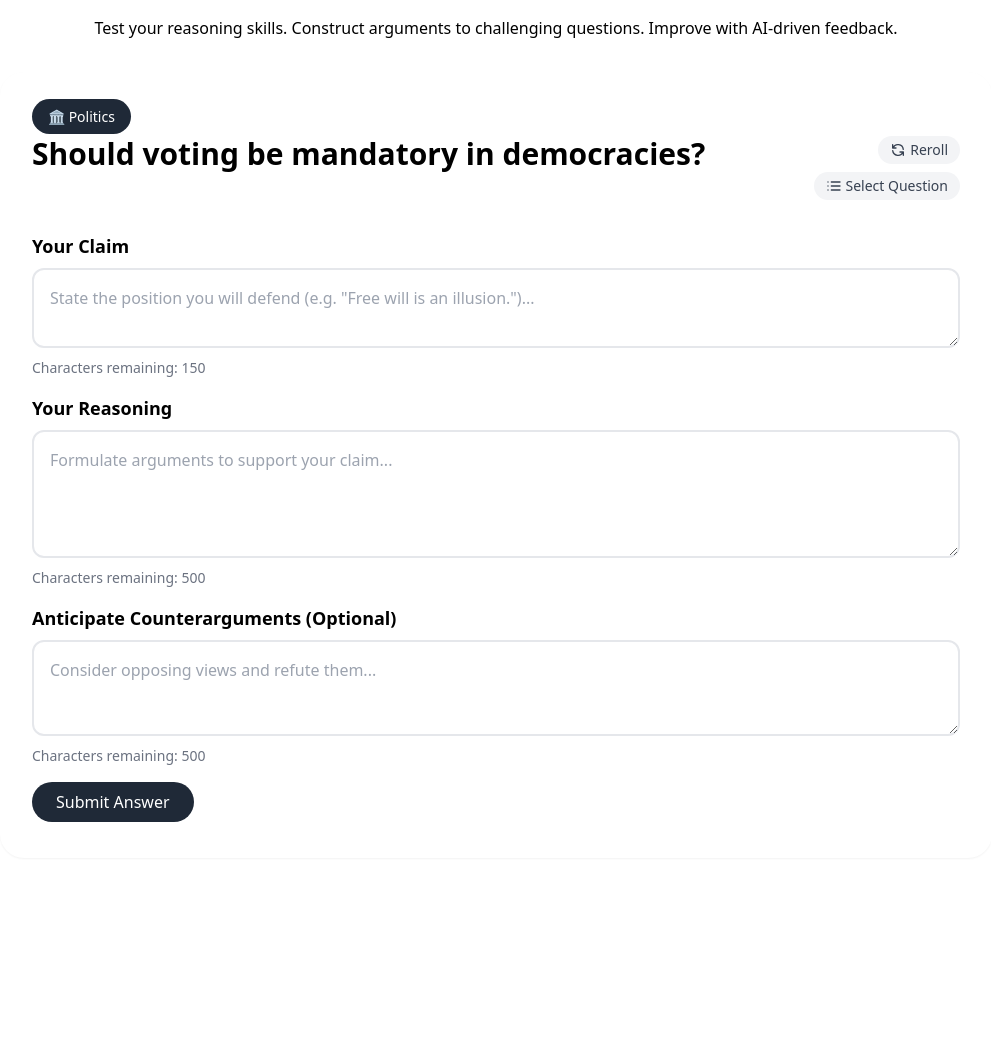
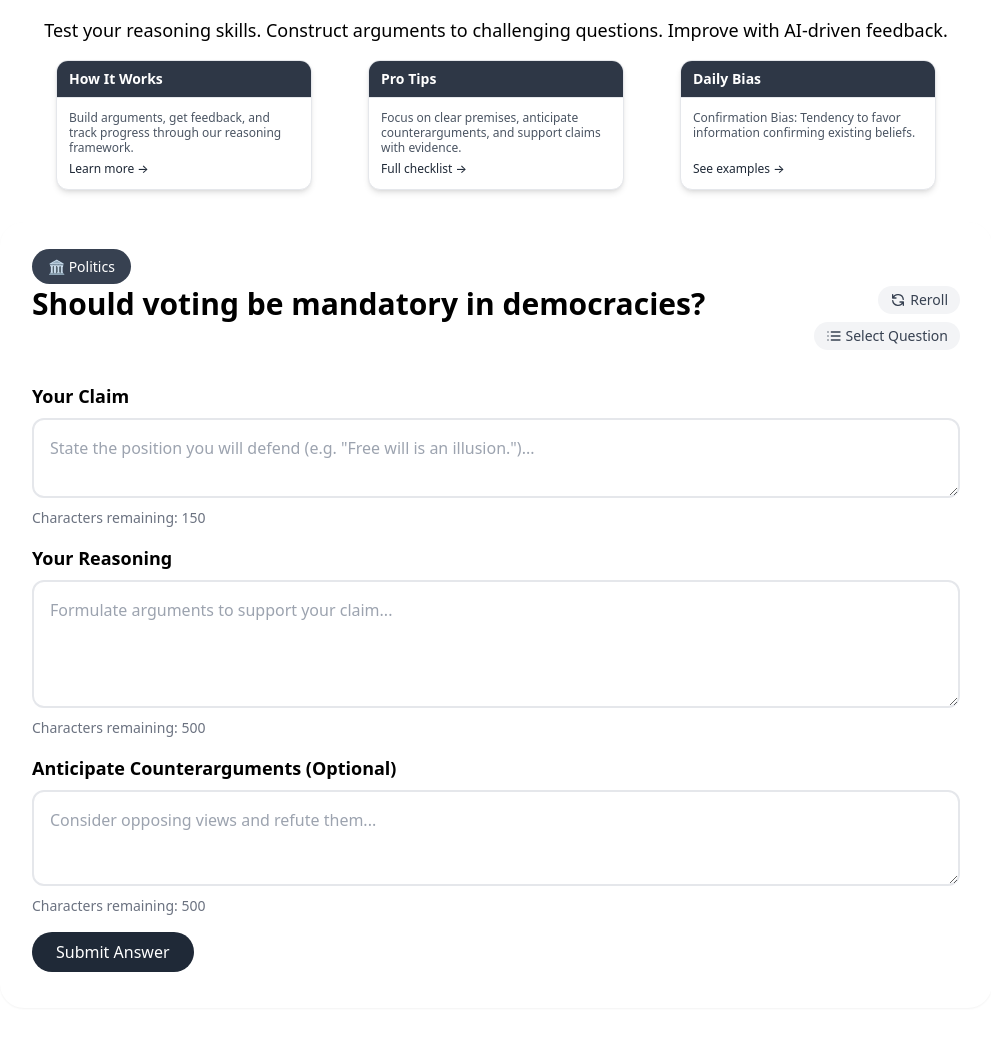
Before and after one commit to amagrabi/argumentor, a Flask app: page / in a window 1280 px wide. Shown: the part 60-1108 px from the top of the page, without its empty margins (144-1135 px from the left). Before the commit the page ends 882 px from the top, so only its background shows below. Run offline with Flask 3, Linux system fonts and the light colour scheme; data comes from the database, SQL or seed files in the repository.

Commit message:
Add info cards

```diff
--- a/src/static/css/style.css
+++ b/src/static/css/style.css
@@ -1,15 +1,14 @@
 /* Custom styles for ArguMentor */
 
-/* When selected, the category items now use gray-800 (a tiny bit darker) */
 .category-item.selected {
-  background-color: #1f2937; /* Tailwind gray-800 */
+  background-color: #2f363f;
   color: #fff;
-  border-color: #1f2937;
+  border-color: #000000;
 }
 
 .category-item {
   background-color: #fff;
-  color: #000;
+  color: #000000;
 }
 
 /* Animate the progress bar fill */
@@ -38,7 +37,44 @@
 
 /* Focus style for the answer input */
 #answerInput:focus {
-  border-color: #4b5563; /* Dark gray */
+  border-color: #4b5563;
   outline: none;
   box-shadow: 0 0 0 2px rgba(75, 85, 99, 0.5);
 }
+
+/* Educational Cards */
+.educational-card {
+  border: 1px solid #e5e7eb;
+  box-shadow: 0 4px 6px -1px rgb(0 0 0 / 0.1), 0 2px 4px -2px rgb(0 0 0 / 0.1);
+  min-height: 120px;
+  display: flex;
+  flex-direction: column;
+}
+
+.card-header {
+  border-bottom: 1px solid #e5e7eb;
+  padding: 0.5rem 0.75rem;
+  background-color: #2e3746;
+  color: white;
+}
+
+.card-content {
+  padding: 0.75rem;
+  flex: 1;
+  display: flex;
+  flex-direction: column;
+  justify-content: space-between;
+}
+
+/* Remove previous card animation styles */
+.educational-card:hover {
+  box-shadow: 0 10px 15px -3px rgb(0 0 0 / 0.1), 0 4px 6px -4px rgb(0 0 0 / 0.1);
+  transition: box-shadow 0.2s ease-in-out;
+}
+
+/* Responsive grid adjustments */
+@media (max-width: 768px) {
+  .educational-card {
+    min-height: 110px;
+  }
+}
--- a/src/templates/index.html
+++ b/src/templates/index.html
@@ -164,10 +164,69 @@
       </div>
 
       <!-- Slogan -->
-      <p class="text-black text-center mb-8">
+      <div class="mb-8 space-y-4">
+        <p class="text-black text-center text-lg font-medium">
         Test your reasoning skills. Construct arguments to challenging
         questions. Improve with AI-driven feedback.
       </p>
+
+        <!-- Educational Cards Grid -->
+        <div class="grid grid-cols-1 md:grid-cols-3 gap-14 px-14 my-14">
+          <!-- Platform Guide Card -->
+          <div class="educational-card bg-white rounded-xl overflow-hidden">
+            <div class="card-header bg-gray-800 text-white px-3 py-2">
+              <h3 class="font-semibold text-sm">How It Works</h3>
+            </div>
+            <div class="card-content p-2.5">
+              <p class="text-xs text-gray-600 mb-1.5 leading-tight">
+                Build arguments, get feedback, and track progress through our
+                reasoning framework.
+              </p>
+              <a
+                class="text-gray-800 text-xs font-medium hover:text-gray-600 transition-colors"
+                href="#!"
+                >Learn more →</a
+              >
+            </div>
+          </div>
+
+          <!-- Reasoning Tips Card -->
+          <div class="educational-card bg-white rounded-xl overflow-hidden">
+            <div class="card-header bg-gray-800 text-white px-3 py-2">
+              <h3 class="font-semibold text-sm">Pro Tips</h3>
+            </div>
+            <div class="card-content p-2.5">
+              <p class="text-xs text-gray-600 mb-1.5 leading-tight">
+                Focus on clear premises, anticipate counterarguments, and
+                support claims with evidence.
+              </p>
+              <a
+                class="text-gray-800 text-xs font-medium hover:text-gray-600 transition-colors"
+                href="#!"
+                >Full checklist →</a
+              >
+            </div>
+          </div>
+
+          <!-- Bias of the Day Card -->
+          <div class="educational-card bg-white rounded-xl overflow-hidden">
+            <div class="card-header bg-gray-800 text-white px-3 py-2">
+              <h3 class="font-semibold text-sm">Daily Bias</h3>
+            </div>
+            <div class="card-content p-2.5">
+              <p class="text-xs text-gray-600 mb-1.5 leading-tight">
+                Confirmation Bias: Tendency to favor information confirming
+                existing beliefs.
+              </p>
+              <a
+                class="text-gray-800 text-xs font-medium hover:text-gray-600 transition-colors"
+                href="#!"
+                >See examples →</a
+              >
+            </div>
+          </div>
+        </div>
+      </div>
 
       <!-- Main Content -->
       <main class="bg-white rounded-3xl shadow-sm p-8 mb-8">
@@ -176,7 +235,7 @@
         <div class="mb-2">
           <span
             id="categoryBadge"
-            class="bg-gray-800 text-white px-4 py-2 rounded-full text-sm"
+            class="bg-gray-700 text-white px-4 py-2 rounded-full text-sm"
           ></span>
         </div>
         <div class="flex items-start">
```
